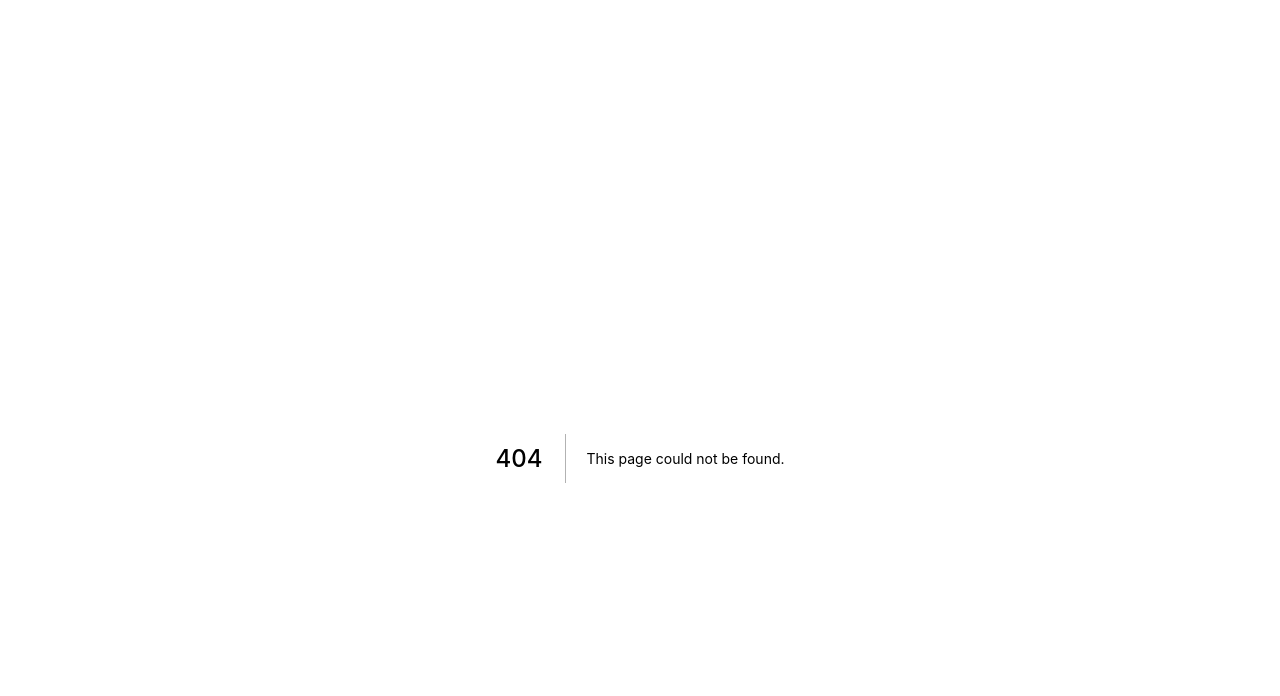
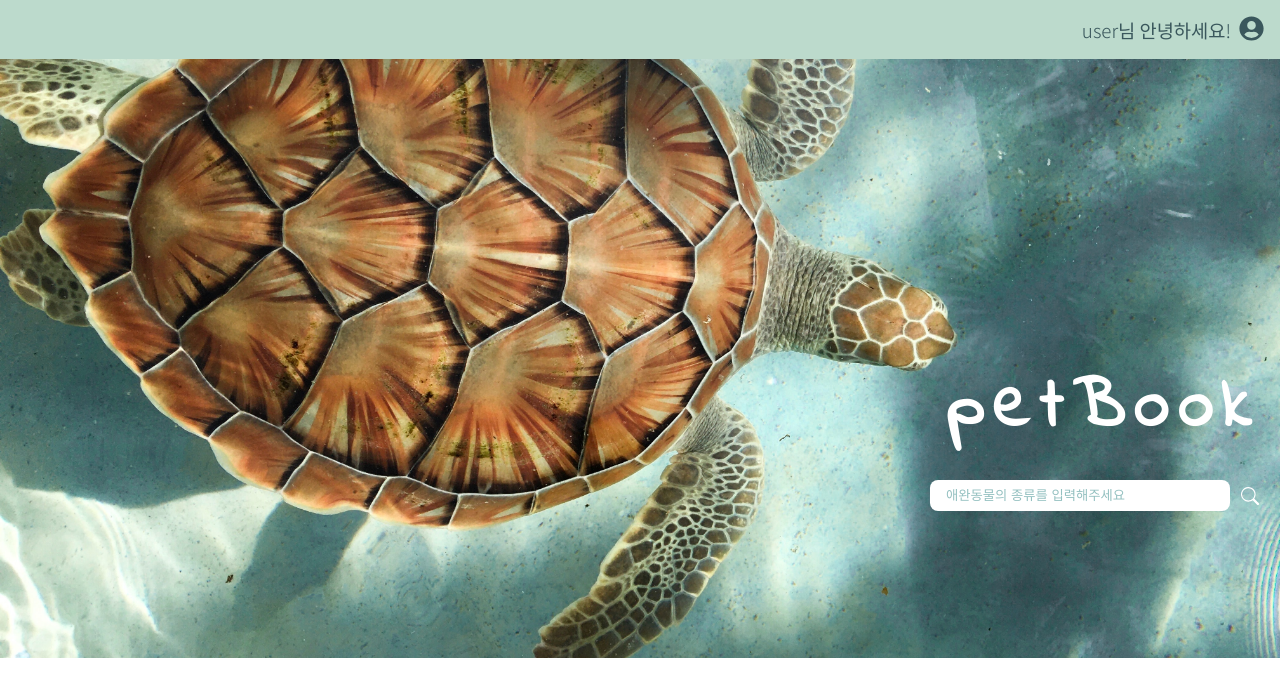
Before and after one commit to K-Slave/petBook-Client, a Next.js app in the folder petbook_fe/: page /find in a window 1280 px wide. Before the commit this address had no page. Shown: the top 696 px of the page. Built offline with nearby package versions, Linux system fonts and the light colour scheme.

Commit message:
Add find

```diff
--- a/petbook_fe/components/common/Box.tsx
+++ b/petbook_fe/components/common/Box.tsx
@@ -30,10 +30,8 @@ const boxStyle = css`
 
 const ListBox = styled.div`
   ${boxStyle}
-  position: ${(props: ContentProps) =>
-    props.boxType === "list" ? "absolute" : "relative"};
-  visibility: ${(props: ContentProps) =>
-    props.active === false ? "hidden" : "visible"};
+  position: ${(props: ContentProps) => (props.boxType === "list" ? "absolute" : "relative")};
+  visibility: ${(props: ContentProps) => (props.active === false ? "hidden" : "visible")};
 
   top: 54px;
   right: 12px;
--- /dev/null
+++ b/petbook_fe/components/common/HtmlHeader.tsx
@@ -0,0 +1,13 @@
+import Head from "next/head";
+
+const HtmlHeader = () => {
+  return (
+    <Head>
+      <title>petBook</title>
+      <meta name='description' content='Generated by create next app' />
+      <link rel='icon' href='/favicon.ico' />
+    </Head>
+  );
+};
+
+export default HtmlHeader;
--- /dev/null
+++ b/petbook_fe/pages/find.tsx
@@ -0,0 +1,20 @@
+import type { NextPage } from "next";
+import HtmlHeader from "../components/common/HtmlHeader";
+import Keyvisual from "../components/Keyvisual";
+import TopNav from "../components/TopNav";
+
+const FindHome: NextPage = () => {
+  return (
+    <div>
+      <HtmlHeader />
+      {/* 상단영역 */}
+
+      <TopNav />
+      <Keyvisual />
+
+      {/* 본문영역 */}
+    </div>
+  );
+};
+
+export default FindHome;
```
Also changed, not shown: petbook_fe/pages/index.tsx (+2 -17 lines).
